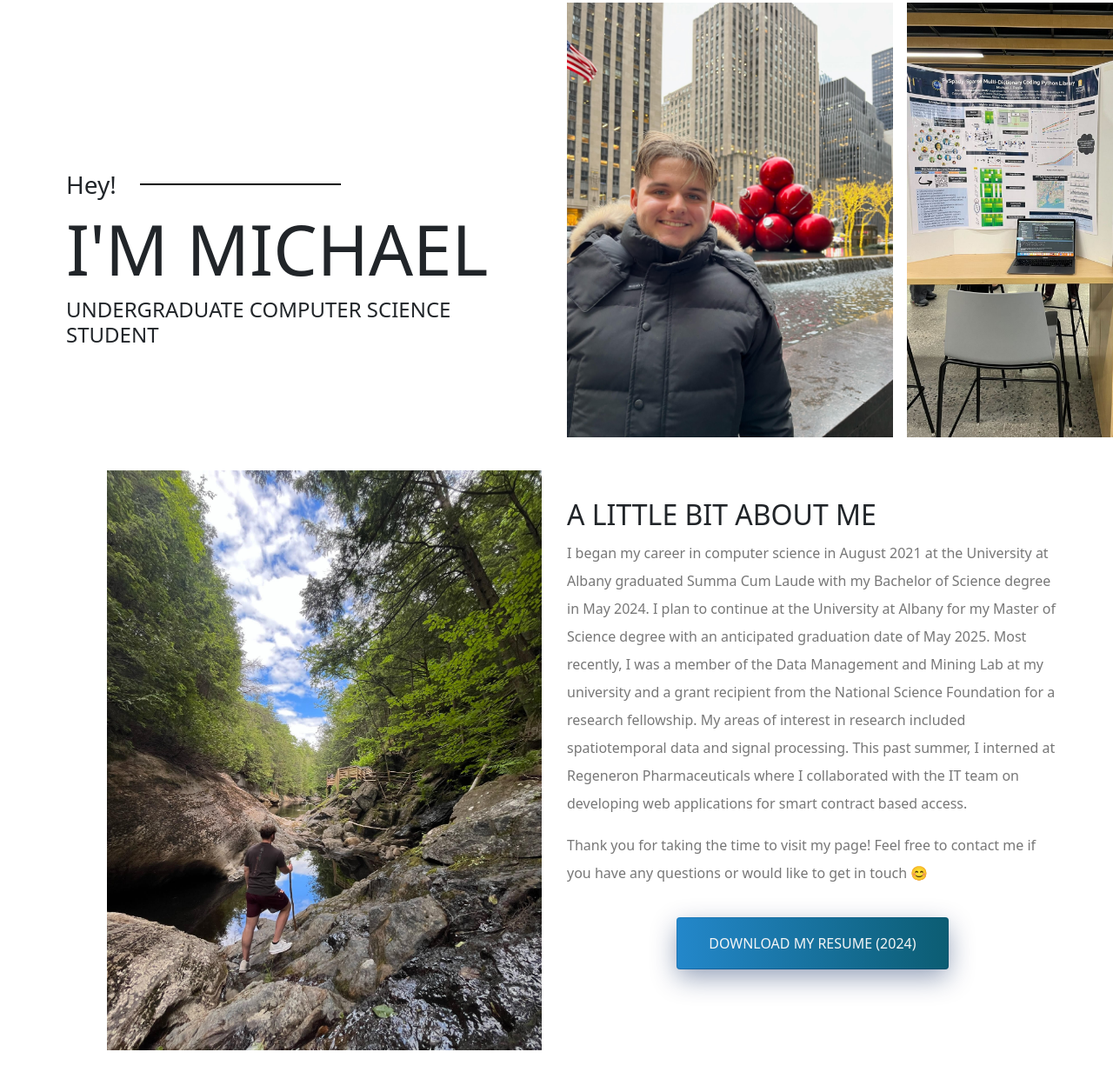
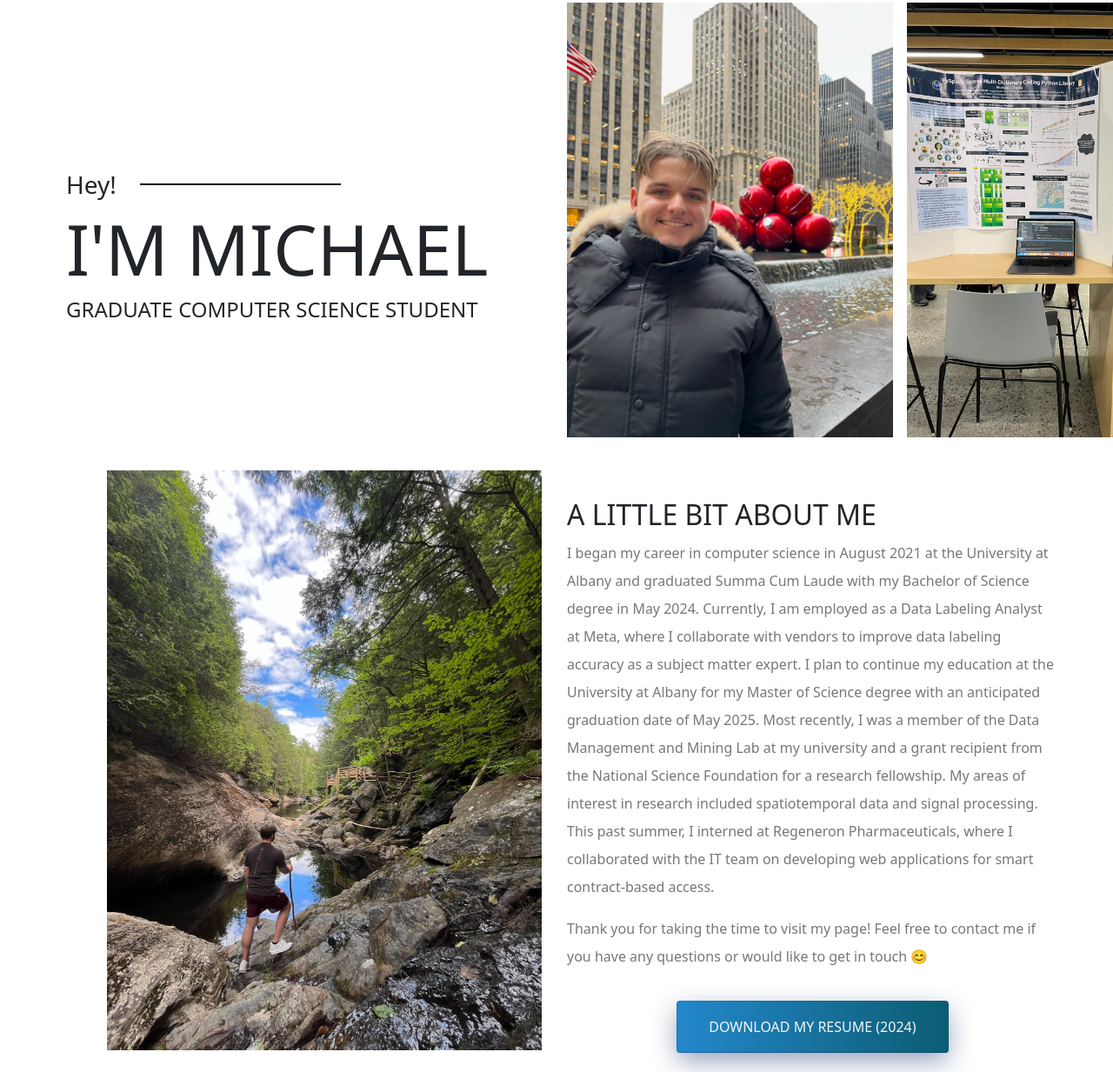
Before and after one commit to michaelpaglia/portfolio-website, a plain HTML site: page index.html in a window 1280 px wide. Shown: the part 114-1347 px from the top of the page at 87% size. Drawn offline with Linux system fonts and the light colour scheme.

Commit message:
update resume and subject heading

```diff
--- a/index.html
+++ b/index.html
@@ -62,7 +62,7 @@
             <div class="col-lg-6 col-md-12 site-title" id="HOME">
               <h3 class="title-text">Hey!</h3>
               <h1 class="text-uppercase">I'm Michael</h1>
-              <h4 class="text-uppercase">Undergraduate Computer Science Student</h4>
+              <h4 class="text-uppercase">Graduate Computer Science Student</h4>
               <div></div>
             </div>
             <div class="d-flex col-lg-6 col-md-12 headshot-img">
@@ -92,10 +92,7 @@
               </h2>
               <div class="paragraph.py-4.w-75">
                 <p class="para">
-                  I began my career in computer science in August 2021 at the University at Albany graduated Summa Cum Laude with my Bachelor of Science degree in May 2024.
-                  I plan to continue at the University at Albany for my Master of Science degree with an anticipated graduation date of May 2025.
-                  Most recently, I was a member of the Data Management and Mining Lab at my university and a grant recipient from the National Science Foundation for a research fellowship. My areas of interest in research included spatiotemporal data and signal processing. This past summer, I interned at Regeneron Pharmaceuticals where I collaborated with the IT team on developing web applications for smart contract based access.
-                </p>
+                  I began my career in computer science in August 2021 at the University at Albany and graduated Summa Cum Laude with my Bachelor of Science degree in May 2024. Currently, I am employed as a Data Labeling Analyst at Meta, where I collaborate with vendors to improve data labeling accuracy as a subject matter expert. I plan to continue my education at the University at Albany for my Master of Science degree with an anticipated graduation date of May 2025. Most recently, I was a member of the Data Management and Mining Lab at my university and a grant recipient from the National Science Foundation for a research fellowship. My areas of interest in research included spatiotemporal data and signal processing. This past summer, I interned at Regeneron Pharmaceuticals, where I collaborated with the IT team on developing web applications for smart contract-based access.
                 <p class="para">
                   Thank you for taking the time to visit my page! Feel free to contact me if you have any questions or would like to get in touch 😊
                 </p>
```
Also changed, not shown: 1 other file.
